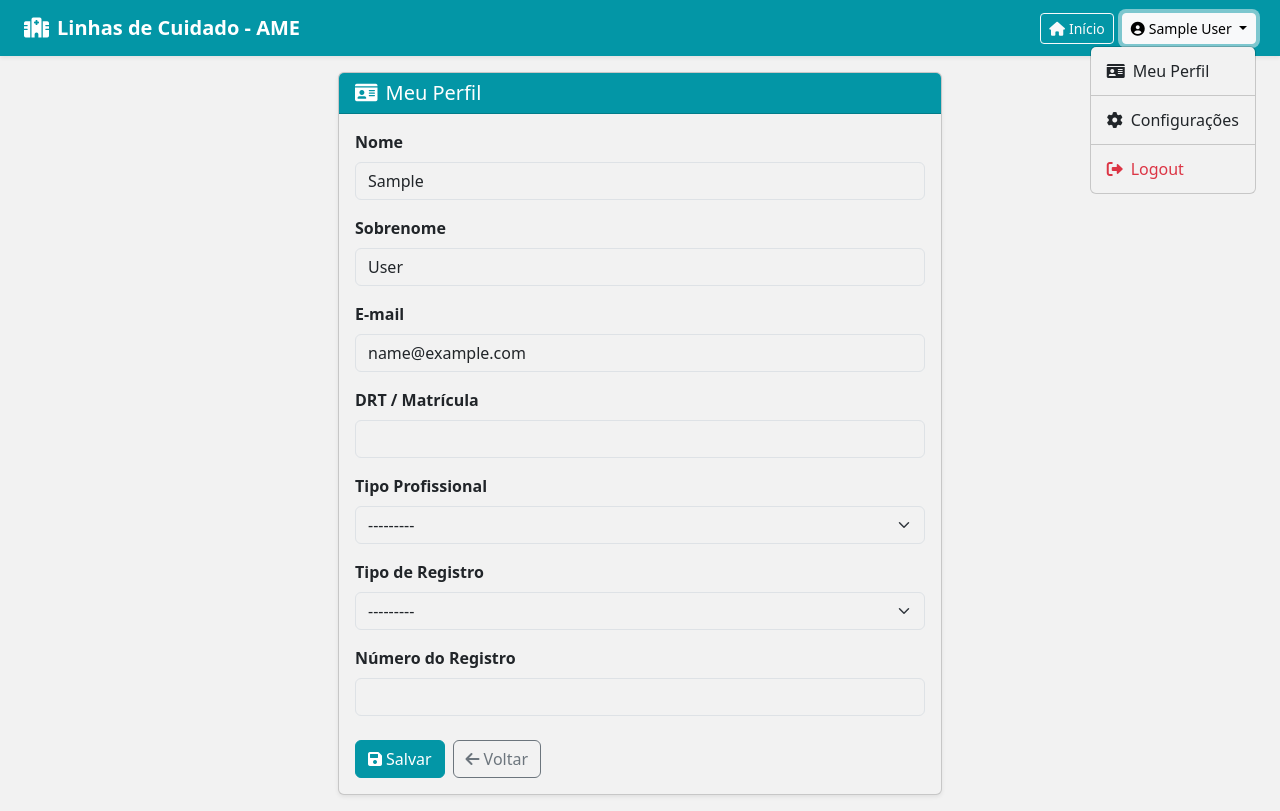
After one commit to titonel/lca, a Django app: page /meu-perfil/ in a window 1280 px wide, after a click that opens the changed part. The commit adds this page. Run offline with Django 5.2, Linux system fonts and the light colour scheme; the visitor is signed in with stand-in values (Sample User, id 1).

Commit message:
feat: padronizar navbar em todo o site com dropdown de usuário e botões de navegação
- Cria página "Meu Perfil" (view, URL, template) para qualquer usuário
  editar seus próprios dados cadastrais
- Navbar unificada nos três contextos (core, hipertensão, anticoagulação):
  · Dois botões à esquerda do nome: Início (landing page) e área atual
  · Dropdown no nome do usuário com "Meu Perfil", "Configurações"
    (visível apenas para Administradores, aponta para /usuarios/) e "Logout"
- Anticoagulação: substitui "Anticoagulação - AME" por
  "Linha de Cuidado de Anticoagulação"; troca Bootstrap Icons por
  Font Awesome 6 na navbar (mantém Bootstrap Icons para conteúdo interno)
- Hipertensão e core: atualizam condição de visibilidade do admin para
  incluir is_administrador

https://claude.ai/code/session_01FjeAu6SFxL2Xiz87rHP3mY

```diff
--- a/core/forms.py
+++ b/core/forms.py
@@ -1,5 +1,22 @@
 from django import forms
 from .models import Usuario
+
+
+class PerfilForm(forms.ModelForm):
+    class Meta:
+        model = Usuario
+        fields = ['first_name', 'last_name', 'email', 'drt',
+                  'tipo_profissional', 'tipo_registro', 'registro_profissional']
+        labels = {
+            'first_name': 'Nome',
+            'last_name': 'Sobrenome',
+            'email': 'E-mail',
+            'drt': 'DRT / Matrícula',
+            'tipo_profissional': 'Tipo Profissional',
+            'tipo_registro': 'Tipo de Registro',
+            'registro_profissional': 'Número do Registro',
+        }
+
 
 class UsuarioForm(forms.ModelForm):
     password = forms.CharField(widget=forms.PasswordInput(), required=False, label="Senha")
--- a/core/templates/base.html
+++ b/core/templates/base.html
@@ -22,20 +22,35 @@
             </a>
             {% if user.is_authenticated %}
             <div class="d-flex align-items-center ms-auto gap-2">
-                <span class="text-white-50 small">
-                    <i class="fas fa-user-circle me-1"></i>{{ user.get_full_name|default:user.username }}
-                </span>
                 <a href="{% url 'index' %}" class="btn btn-outline-light btn-sm">
                     <i class="fas fa-home me-1"></i>Início
                 </a>
-                {% if user.is_superuser or user.tipo_profissional == 'ADM' %}
-                <a href="{% url 'gestao_usuarios' %}" class="btn btn-outline-light btn-sm">
-                    <i class="fas fa-users-cog me-1"></i>Usuários
-                </a>
-                {% endif %}
-                <a href="{% url 'logout' %}" class="btn btn-danger btn-sm">
-                    <i class="fas fa-sign-out-alt me-1"></i>Sair
-                </a>
+                <div class="dropdown">
+                    <button class="btn btn-outline-light btn-sm dropdown-toggle" type="button" data-bs-toggle="dropdown" aria-expanded="false">
+                        <i class="fas fa-user-circle me-1"></i>{{ user.get_full_name|default:user.username }}
+                    </button>
+                    <ul class="dropdown-menu dropdown-menu-end">
+                        <li>
+                            <a class="dropdown-item" href="{% url 'meu_perfil' %}">
+                                <i class="fas fa-id-card me-2"></i>Meu Perfil
+                            </a>
+                        </li>
+                        {% if user.is_superuser or user.is_administrador or user.tipo_profissional == 'ADM' %}
+                        <li><hr class="dropdown-divider"></li>
+                        <li>
+                            <a class="dropdown-item" href="{% url 'gestao_usuarios' %}">
+                                <i class="fas fa-cog me-2"></i>Configurações
+                            </a>
+                        </li>
+                        {% endif %}
+                        <li><hr class="dropdown-divider"></li>
+                        <li>
+                            <a class="dropdown-item text-danger" href="{% url 'logout' %}">
+                                <i class="fas fa-sign-out-alt me-2"></i>Logout
+                            </a>
+                        </li>
+                    </ul>
+                </div>
             </div>
             {% endif %}
         </div>
--- /dev/null
+++ b/core/templates/meu_perfil.html
@@ -0,0 +1,54 @@
+{% extends 'base.html' %}
+
+{% block title %}Meu Perfil — Linhas de Cuidado{% endblock %}
+
+{% block content %}
+<div class="row justify-content-center">
+    <div class="col-md-7 col-lg-6">
+        <div class="card shadow-sm">
+            <div class="card-header bg-info text-white">
+                <h5 class="mb-0"><i class="fas fa-id-card me-2"></i>Meu Perfil</h5>
+            </div>
+            <div class="card-body">
+                <form method="post">
+                    {% csrf_token %}
+                    {% for field in form %}
+                    <div class="mb-3">
+                        <label for="{{ field.id_for_label }}" class="form-label fw-semibold">
+                            {{ field.label }}
+                        </label>
+                        {% if field.field.widget.input_type == 'select' %}
+                            <select name="{{ field.html_name }}" id="{{ field.id_for_label }}" class="form-select">
+                                <option value="">---------</option>
+                                {% for val, label in field.field.choices %}
+                                    {% if val %}
+                                    <option value="{{ val }}" {% if field.value == val %}selected{% endif %}>{{ label }}</option>
+                                    {% endif %}
+                                {% endfor %}
+                            </select>
+                        {% else %}
+                            <input type="{{ field.field.widget.input_type }}"
+                                   name="{{ field.html_name }}"
+                                   id="{{ field.id_for_label }}"
+                                   value="{{ field.value|default:'' }}"
+                                   class="form-control{% if field.errors %} is-invalid{% endif %}">
+                        {% endif %}
+                        {% for error in field.errors %}
+                            <div class="invalid-feedback">{{ error }}</div>
+                        {% endfor %}
+                    </div>
+                    {% endfor %}
+                    <div class="d-flex gap-2 mt-4">
+                        <button type="submit" class="btn btn-info text-white">
+                            <i class="fas fa-save me-1"></i>Salvar
+                        </button>
+                        <a href="javascript:history.back()" class="btn btn-outline-secondary">
+                            <i class="fas fa-arrow-left me-1"></i>Voltar
+                        </a>
+                    </div>
+                </form>
+            </div>
+        </div>
+    </div>
+</div>
+{% endblock %}
--- a/core/urls.py
+++ b/core/urls.py
@@ -6,6 +6,7 @@ urlpatterns = [
     path('login/', views.login_view, name='login'),
     path('logout/', views.logout_view, name='logout'),
     path('trocar-senha/', views.trocar_senha, name='trocar_senha'),
+    path('meu-perfil/', views.meu_perfil, name='meu_perfil'),
     path('usuarios/', views.gestao_usuarios, name='gestao_usuarios'),
     path('api/usuario/<int:id>/', views.api_usuario, name='api_usuario'),
 ]
--- a/core/views.py
+++ b/core/views.py
@@ -6,7 +6,7 @@ from django.contrib import messages
 from django.http import JsonResponse
 from .models import Usuario
 from .decorators import admin_only
-from .forms import UsuarioForm
+from .forms import UsuarioForm, PerfilForm
 
 def login_view(request):
     if request.user.is_authenticated:
@@ -54,6 +54,22 @@ def index(request):
     return render(request, 'index.html')
 
 @login_required
+def meu_perfil(request):
+    if request.method == 'POST':
+        form = PerfilForm(request.POST, instance=request.user)
+        if form.is_valid():
+            form.save()
+            messages.success(request, 'Perfil atualizado com sucesso!')
+            return redirect('meu_perfil')
+        else:
+            for f, err in form.errors.items():
+                messages.error(request, f"{f}: {err}")
+    else:
+        form = PerfilForm(instance=request.user)
+    return render(request, 'meu_perfil.html', {'form': form})
+
+
+@login_required
 @admin_only
 def gestao_usuarios(request):
     if request.method == 'POST':
```
Also changed, not shown: anticoagulacao/templates/anticoagulacao/base.html (+42 -16 lines), hipertensao/templates/hipertensao/sidebar.html (+28 -10 lines).
